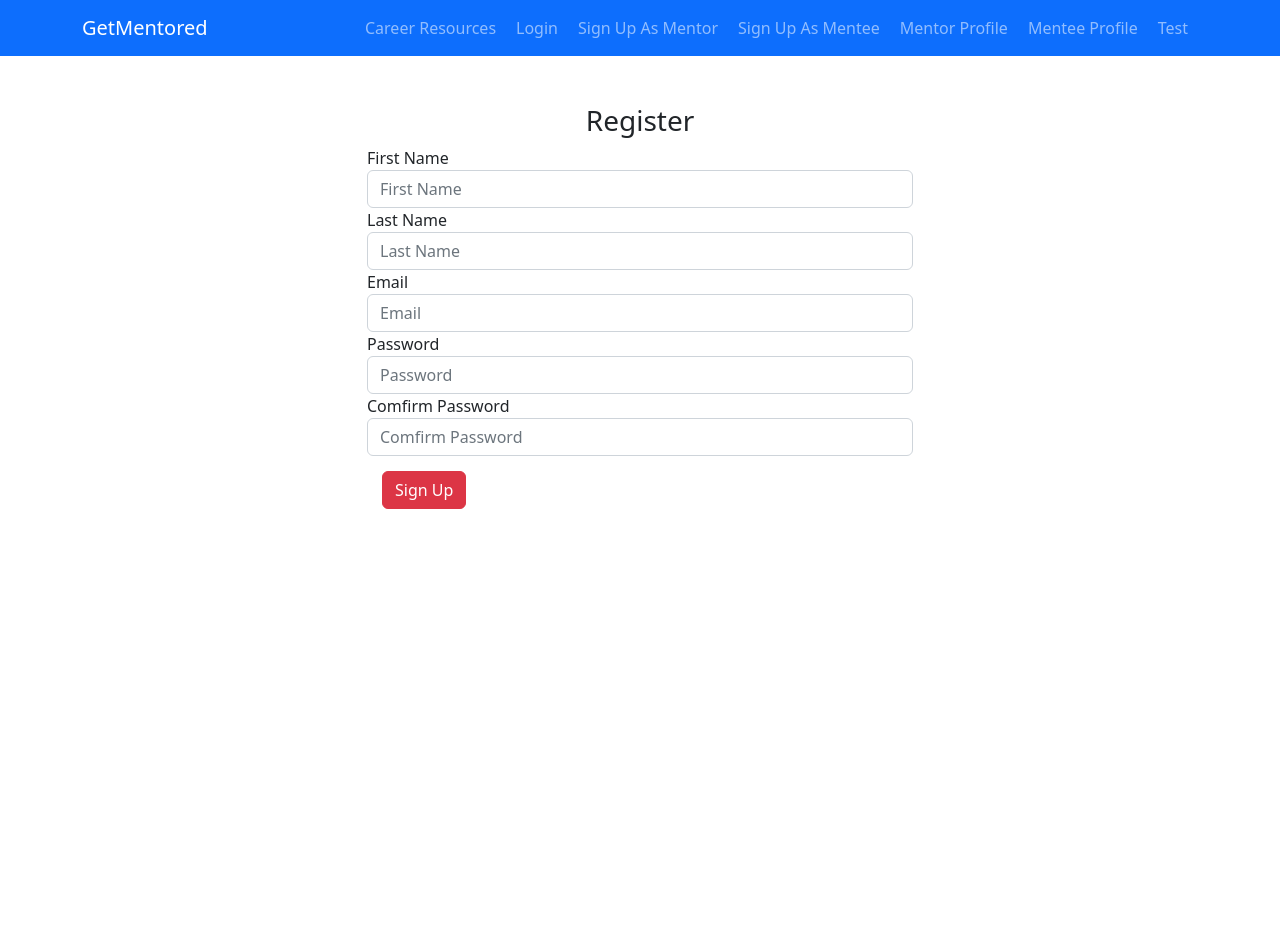
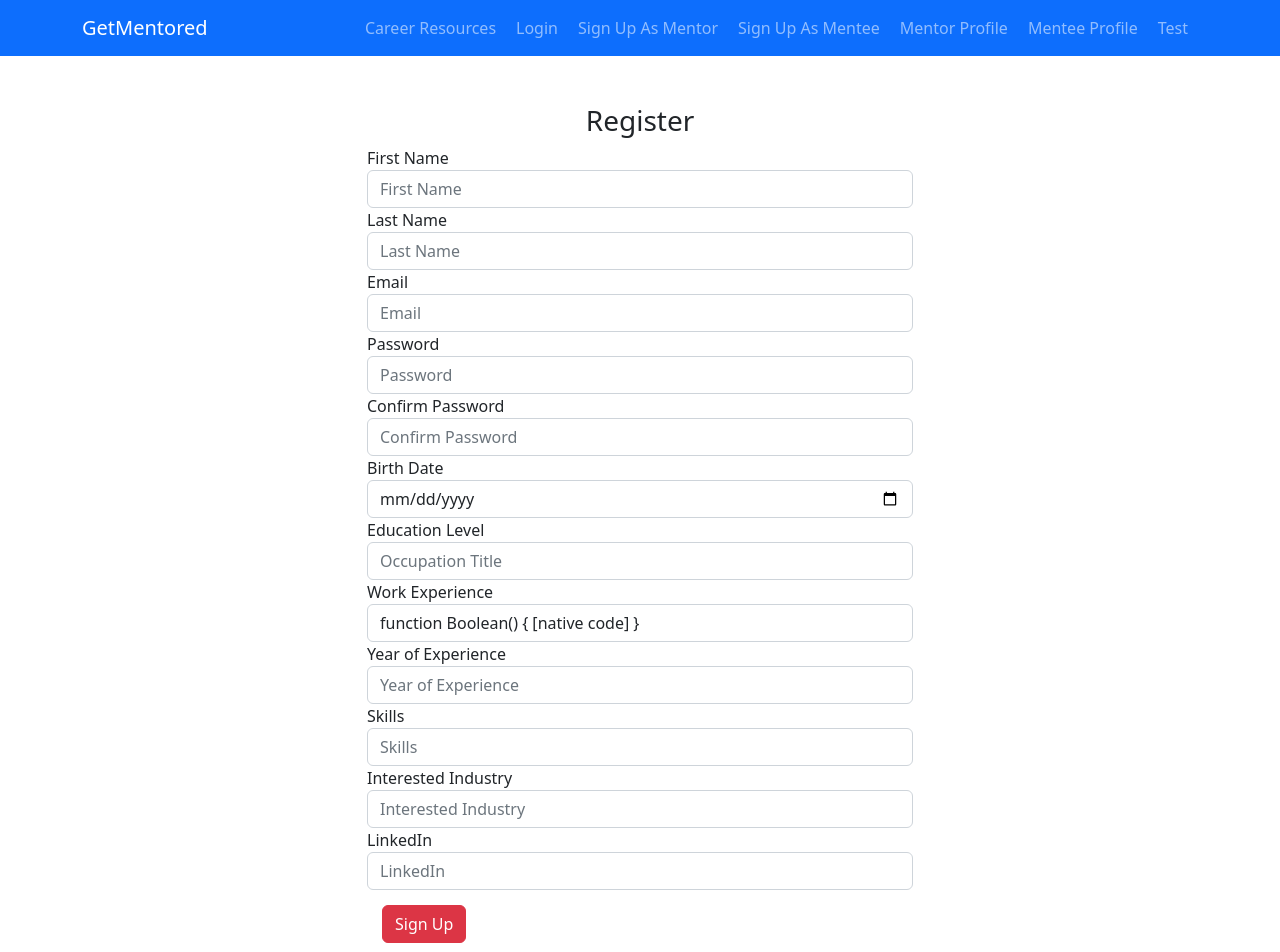
Before and after one commit to Lazurite259/get-mentored, a Vue app: page /mentee-register in a window 1280 px wide. Shown: the top 952 px of the page. Before the commit the page ends 800 px from the top, so only its background shows below. Built offline with nearby package versions, Linux system fonts and the light colour scheme.

Commit message:
add fields to both mentor and mentee register pages.

```diff
--- a/src/components/mentee/Register.vue
+++ b/src/components/mentee/Register.vue
@@ -23,10 +23,45 @@
                         required />
                 </div>
                 <div class="form-group">
-                    <label>Comfirm Password</Label>
+                    <label>Confirm Password</Label>
                     <input type="password" class="form-control" v-model="user.password_confirm"
-                        placeholder="Comfirm Password" required />
+                        placeholder="Confirm Password" required />
                 </div>
+              <div class="form-group">
+                <label>Birth Date</Label>
+                <input type="date" class="form-control" v-model="user.birth_date"
+                       placeholder="Birth Date" required />
+              </div>
+              <div class="form-group">
+                <label>Education Level</Label>
+                <input type="text" class="form-control" v-model="user.education_level"
+                       placeholder="Occupation Title" required />
+              </div>
+              <div class="form-group">
+                <label>Work Experience</Label>
+                <input type="text" class="form-control" v-model="user.work_experience"
+                       placeholder="Work Experience" required />
+              </div>
+              <div class="form-group">
+                <label>Year of Experience</Label>
+                <input type="text" class="form-control" v-model="user.year_of_experience"
+                       placeholder="Year of Experience" required />
+              </div>
+              <div class="form-group">
+                <label>Skills</Label>
+                <input type="text" class="form-control" v-model="user.skills"
+                       placeholder="Skills" required />
+              </div>
+              <div class="form-group">
+                <label>Interested Industry</Label>
+                <input type="text" class="form-control" v-model="user.interested_industry"
+                       placeholder="Interested Industry" required />
+              </div>
+              <div class="form-group">
+                <label>LinkedIn</Label>
+                <input type="text" class="form-control" v-model="user.linkedin"
+                       placeholder="LinkedIn" />
+              </div>
                 <div class="form-group">
                     <button class="btn btn-danger btn-block">Sign Up</button>
                 </div>
@@ -44,6 +79,12 @@ export default {
                 email: '',
                 password: '',
                 password_confirm: '',
+                birth_date: Date,
+                education_level:'',
+                work_experience:Boolean,
+                skills: [],
+                interested_industry: [],
+                linkedin: ''
             }
         }
     },
--- a/src/components/mentor/Register.vue
+++ b/src/components/mentor/Register.vue
@@ -23,11 +23,41 @@
                     <input type="password" class="form-control" v-model="mentor.password" placeholder="Password"
                         required />
                 </div>
-                <div class="form-group">
-                    <label>Comfirm Password</Label>
-                    <input type="password" class="form-control" v-model="mentor.password_confirm"
-                        placeholder="Comfirm Password" required />
-                </div>
+              <div class="form-group">
+                <label>Confirm Password</Label>
+                <input type="password" class="form-control" v-model="mentor.password_confirm"
+                       placeholder="Confirm Password" required />
+              </div>
+              <div class="form-group">
+                <label>Birth Date</Label>
+                <input type="date" class="form-control" v-model="mentor.birth_date"
+                       placeholder="Birth Date" required />
+              </div>
+              <div class="form-group">
+                <label>Occupation Title</Label>
+                <input type="text" class="form-control" v-model="mentor.occupation_title"
+                       placeholder="Occupation Title" required />
+              </div>
+              <div class="form-group">
+                <label>Company Name</Label>
+                <input type="password" class="form-control" v-model="mentor.company_name"
+                       placeholder="Company Name" required />
+              </div>
+              <div class="form-group">
+                <label>Year of Experience</Label>
+                <input type="text" class="form-control" v-model="mentor.year_of_experience"
+                       placeholder="Year of Experience" required />
+              </div>
+              <div class="form-group">
+                <label>LinkedIn</Label>
+                <input type="text" class="form-control" v-model="mentor.linkedin"
+                       placeholder="LinkedIn" required />
+              </div>
+              <div class="form-group">
+                <label>Office Hour</Label>
+                <input type="text" class="form-control" v-model="mentor.office_hour"
+                       placeholder="Office Hour" required />
+              </div>
                 <div class="form-group">
                     <button class="btn btn-danger btn-block">Sign Up</button>
                 </div>
@@ -45,6 +75,12 @@ export default {
                 last_name: '',
                 email: '',
                 password: '',
+                birth_date: '',
+                occupation_title: '',
+                company_name: '',
+                year_of_experience: '',
+                linkedin: '',
+                office_hour: '',
             }
         }
     },
@@ -59,6 +95,12 @@ export default {
                     last_name: '',
                     email: '',
                     password: '',
+                    birth_date: '',
+                    occupation_title: '',
+                    company_name: '',
+                    year_of_experience: '',
+                    linkedin: '',
+                    office_hour: '',
                 }
             }).catch(error => {
                 console.log(error)
```
